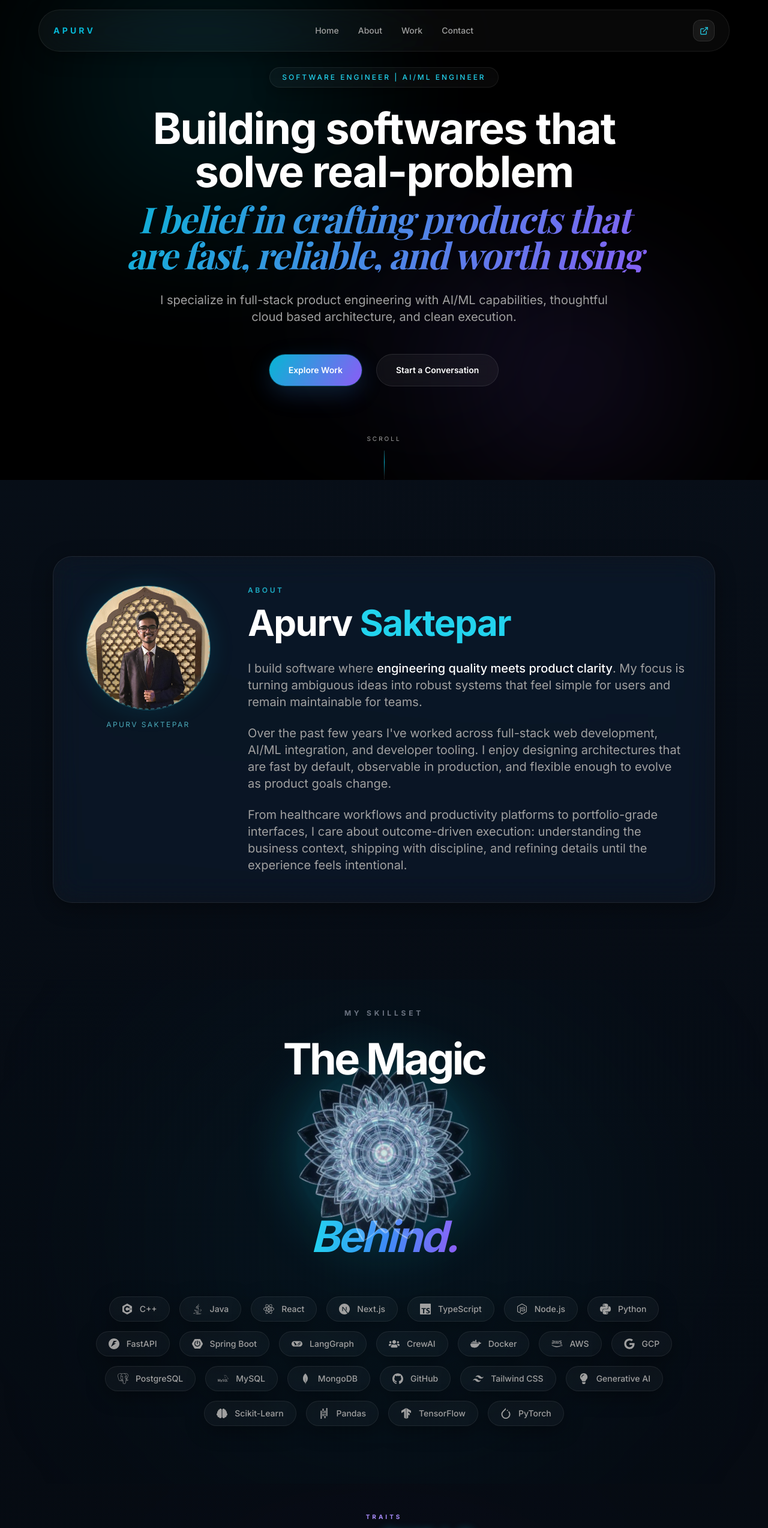
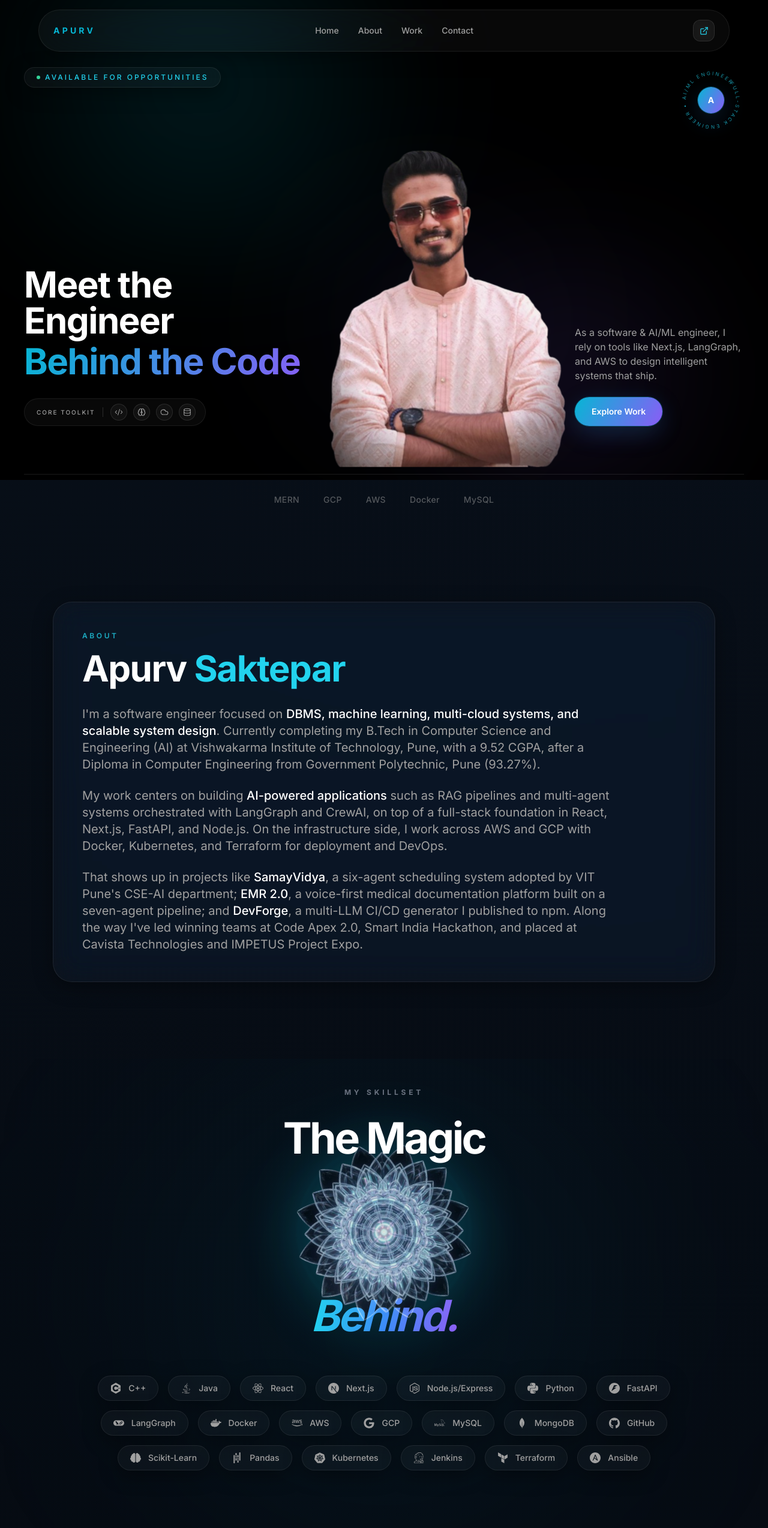
Before and after one commit to apurvv28/apurv-portfolio, a Next.js app: page / in a window 1280 px wide. Shown: the top 2547 px of the page at 60% size. Built offline with nearby package versions, Linux system fonts and the light colour scheme; a web font is replaced by a local one.

Commit message:
hero/about updated

```diff
--- a/components/AboutSection.tsx
+++ b/components/AboutSection.tsx
@@ -1,6 +1,5 @@
 "use client";
 
-import Image from "next/image";
 import { motion } from "framer-motion";
 
 export default function AboutSection(): JSX.Element {
@@ -18,23 +17,6 @@ export default function AboutSection(): JSX.Element {
         transition={{ type: "spring", stiffness: 400, damping: 30 }}
         className="glass-card rounded-[2rem] border border-cyan-500/20 bg-gradient-to-br from-cyan-500/10 to-violet-500/10 p-7 sm:p-12"
       >
-        <div className="grid items-start gap-10 lg:grid-cols-[220px_1fr] lg:gap-14">
-          <div className="flex flex-col items-center">
-            <div className="group relative flex h-44 w-44 items-center justify-center overflow-hidden rounded-full border border-cyan-400/35 bg-[#08101f] shadow-[0_0_40px_rgba(6,182,212,0.15)] sm:h-52 sm:w-52">
-              <Image
-                src="/images/apurv.jpeg"
-                alt="Apurv Saktepar"
-                fill
-                className="object-cover"
-                sizes="(max-width: 640px) 176px, 208px"
-                priority
-              />
-              <div className="absolute inset-0 border-2 border-dashed border-cyan-300/35 rounded-full" />
-            </div>
-            <p className="mt-4 text-center text-[10px] tracking-[0.2em] text-cyan-300/70 uppercase sm:text-xs">Apurv Saktepar</p>
-          </div>
-
-          <div>
         <p className="text-[10px] font-semibold tracking-[0.3em] text-cyan-400/80 uppercase sm:text-xs">
           About
         </p>
@@ -42,18 +24,16 @@ export default function AboutSection(): JSX.Element {
           Apurv <span className="text-cyan-400">Saktepar</span>
         </h2>
 
-            <div className="mt-8 space-y-6 text-base leading-relaxed text-[var(--text-muted)] sm:text-lg lg:text-xl">
+        <div className="mt-8 max-w-4xl space-y-6 text-base leading-relaxed text-[var(--text-muted)] sm:text-lg lg:text-xl">
           <p>
-                I build software where <span className="font-medium text-[var(--text-main)]">engineering quality meets product clarity</span>. My focus is turning ambiguous ideas into robust systems that feel simple for users and remain maintainable for teams.
+            I&apos;m a software engineer focused on <span className="font-medium text-[var(--text-main)]">DBMS, machine learning, multi-cloud systems, and scalable system design</span>. Currently completing my B.Tech in Computer Science and Engineering (AI) at Vishwakarma Institute of Technology, Pune, with a 9.52 CGPA, after a Diploma in Computer Engineering from Government Polytechnic, Pune (93.27%).
           </p>
           <p>
-                Over the past few years I&apos;ve worked across full-stack web development, AI/ML integration, and developer tooling. I enjoy designing architectures that are fast by default, observable in production, and flexible enough to evolve as product goals change.
+            My work centers on building <span className="font-medium text-[var(--text-main)]">AI-powered applications</span> such as RAG pipelines and multi-agent systems orchestrated with LangGraph and CrewAI, on top of a full-stack foundation in React, Next.js, FastAPI, and Node.js. On the infrastructure side, I work across AWS and GCP with Docker, Kubernetes, and Terraform for deployment and DevOps.
           </p>
           <p>
-                From healthcare workflows and productivity platforms to portfolio-grade interfaces, I care about outcome-driven execution: understanding the business context, shipping with discipline, and refining details until the experience feels intentional.
+            That shows up in projects like <span className="font-medium text-[var(--text-main)]">SamayVidya</span>, a six-agent scheduling system adopted by VIT Pune&apos;s CSE-AI department; <span className="font-medium text-[var(--text-main)]">EMR 2.0</span>, a voice-first medical documentation platform built on a seven-agent pipeline; and <span className="font-medium text-[var(--text-main)]">DevForge</span>, a multi-LLM CI/CD generator I published to npm. Along the way I&apos;ve led winning teams at Code Apex 2.0, Smart India Hackathon, and placed at Cavista Technologies and IMPETUS Project Expo.
           </p>
-            </div>
-          </div>
         </div>
       </motion.div>
     </motion.section>
--- a/components/Hero.tsx
+++ b/components/Hero.tsx
@@ -1,96 +1,212 @@
 "use client";
 
-import { motion } from "framer-motion";
+import { useRef } from "react";
+import Image from "next/image";
+import { motion, useScroll, useTransform } from "framer-motion";
+import { Code2, Brain, Cloud, Database } from "lucide-react";
+
+const STACK = [
+  { icon: Code2, label: "Full-Stack" },
+  { icon: Brain, label: "AI / ML" },
+  { icon: Cloud, label: "Cloud" },
+  { icon: Database, label: "Systems" },
+];
+
+const TOOLS = ["MERN", "GCP", "AWS", "Docker", "MySQL"];
 
 export default function Hero(): JSX.Element {
+  const sectionRef = useRef<HTMLElement>(null);
+
+  const { scrollYProgress } = useScroll({
+    target: sectionRef,
+    offset: ["start start", "end start"],
+  });
+
+  const contentOpacity = useTransform(scrollYProgress, [0, 0.7, 1], [1, 1, 0]);
+  const contentY = useTransform(scrollYProgress, [0, 1], [0, -140]);
+  const photoY = useTransform(scrollYProgress, [0, 1], [0, -40]);
+  const blendOpacity = useTransform(scrollYProgress, [0.45, 1], [0, 1]);
+
   return (
-    <section id="home" className="relative flex min-h-[90vh] items-center justify-center overflow-hidden pt-20 sm:pt-28">
+    <section
+      id="home"
+      ref={sectionRef}
+      className="relative flex min-h-screen flex-col overflow-hidden pt-28 pb-8"
+    >
       <div className="pointer-events-none absolute inset-0 -z-10 bg-hero-radial opacity-70" />
+      <div className="pointer-events-none absolute right-[6%] top-1/3 -z-10 h-[420px] w-[420px] -translate-y-1/2 rounded-full bg-accent-gradient opacity-20 blur-[120px] lg:right-[18%] lg:h-[520px] lg:w-[520px]" />
 
+      {/* flex-1 + flex-col here, NOT on the row below — this is what lets
+          mt-auto push the bottom strip down without stretching/centering
+          the photo into empty space */}
       <motion.div
-        initial={{ opacity: 0, y: 30 }}
-        animate={{ opacity: 1, y: 0 }}
-        transition={{ duration: 1, ease: [0.16, 1, 0.3, 1] }}
-        className="mx-auto max-w-5xl px-6 text-center"
+        style={{ opacity: contentOpacity, y: contentY }}
+        className="relative mx-auto flex w-full max-w-7xl flex-1 flex-col px-6 lg:px-10"
       >
+        {/* ---------- Top row ---------- */}
+        <div className="flex shrink-0 items-start justify-between">
           <motion.p
             initial={{ opacity: 0, scale: 0.9 }}
             animate={{ opacity: 1, scale: 1 }}
             transition={{ delay: 0.2, duration: 0.8 }}
-          className="mb-8 inline-flex rounded-full glass-card border border-cyan-500/30 px-5 py-2 text-[10px] font-medium tracking-[0.25em] text-cyan-400 uppercase sm:text-xs"
+            className="inline-flex items-center gap-2 rounded-full glass-card border border-cyan-500/30 px-5 py-2 text-[10px] font-medium tracking-[0.25em] text-cyan-400 uppercase sm:text-xs"
           >
-          Software Engineer | AI/ML Engineer
+            <span className="relative flex h-1.5 w-1.5">
+              <span className="absolute inline-flex h-full w-full animate-ping rounded-full bg-emerald-400 opacity-75" />
+              <span className="relative inline-flex h-1.5 w-1.5 rounded-full bg-emerald-400" />
+            </span>
+            Available for Opportunities
           </motion.p>
 
-        <h1 className="text-balance text-4xl font-bold leading-[1.1] tracking-tight text-[var(--text-main)] sm:text-6xl lg:text-7xl">
-          Building softwares that solve real-problem
-          <motion.span
-            initial={{ opacity: 0, x: -20 }}
-            animate={{ opacity: 1, x: 0 }}
-            transition={{ delay: 0.4, duration: 1 }}
-            className="mt-3 block bg-accent-gradient bg-clip-text font-serif text-3xl italic text-transparent sm:text-5xl lg:text-6xl"
+          <RotatingEmblem />
+        </div>
+
+        {/* ---------- Middle row: NOT flex-1 anymore, sized naturally,
+             everything bottom-anchored so the photo sits flush with the
+             baseline instead of floating in dead space ---------- */}
+        <div className="relative mt-12 grid grid-cols-1 items-end gap-10 lg:mt-16 lg:grid-cols-12 lg:gap-6">
+          {/* Heading + stack badge */}
+          <div className="order-1 lg:col-span-5 lg:pb-6">
+            <motion.h1
+              initial={{ opacity: 0, y: 24 }}
+              animate={{ opacity: 1, y: 0 }}
+              transition={{ delay: 0.3, duration: 0.9, ease: [0.16, 1, 0.3, 1] }}
+              className="text-balance text-4xl font-bold leading-[1.05] tracking-tight text-[var(--text-main)] sm:text-5xl lg:text-6xl"
             >
-            I belief in crafting products that are fast, reliable, and worth using
-          </motion.span>
-        </h1>
+              Meet the Engineer
+              <span className="mt-2 block bg-accent-gradient bg-clip-text text-transparent">
+                Behind the Code
+              </span>
+            </motion.h1>
 
-        <motion.p
-          initial={{ opacity: 0 }}
-          animate={{ opacity: 1 }}
-          transition={{ delay: 0.6, duration: 1 }}
-          className="mx-auto mt-8 max-w-3xl text-base leading-relaxed text-[var(--text-muted)] sm:text-lg lg:text-xl"
+            <motion.div
+              initial={{ opacity: 0, y: 16 }}
+              animate={{ opacity: 1, y: 0 }}
+              transition={{ delay: 0.55, duration: 0.7 }}
+              className="mt-8 inline-flex items-center gap-3 rounded-full glass-card border border-white/10 px-4 py-2"
             >
-          I specialize in full-stack product engineering with AI/ML capabilities, thoughtful cloud based architecture, and clean execution.
-        </motion.p>
+              <span className="pl-1 text-[10px] font-medium tracking-[0.2em] text-[var(--text-muted)] uppercase">
+                Core Toolkit
+              </span>
+              <span className="h-4 w-px bg-white/15" />
+              <span className="flex items-center gap-2.5">
+                {STACK.map(({ icon: Icon, label }) => (
+                  <span
+                    key={label}
+                    title={label}
+                    className="flex h-7 w-7 items-center justify-center rounded-full border border-white/10 bg-white/[0.04] text-[var(--text-muted)] transition-colors hover:border-cyan-500/40 hover:text-cyan-400"
+                  >
+                    <Icon className="h-3.5 w-3.5" strokeWidth={1.75} />
+                  </span>
+                ))}
+              </span>
+            </motion.div>
+          </div>
 
+          {/* Portrait — height is viewport-relative + capped, NOT a giant
+              fixed box, so there's no leftover space for it to float in */}
+          <motion.div
+            initial={{ opacity: 0, scale: 1 }}
+            animate={{ opacity: 1, scale: 1.2 }}
+            transition={{ delay: 0.25, duration: 1, ease: [0.16, 1, 0.3, 1] }}
+            className="order-2 relative mx-auto h-[48vh] max-h-[560px] w-[78%] sm:h-[52vh] sm:w-[68%] lg:col-span-4 lg:h-[56vh] lg:w-full"
+          >
+            <motion.div
+              style={{ y: photoY }}
+              className="relative h-full w-full
+                [mask-image:radial-gradient(ellipse_72%_92%_at_50%_42%,black_55%,transparent_100%)]
+                [-webkit-mask-image:radial-gradient(ellipse_72%_92%_at_50%_42%,black_55%,transparent_100%)]"
+            >
+              {/* Once you have a clean cutout (e.g. from remove.bg), swap
+                  src to "/profile.png" and delete the mask-image classes
+                  above — a real cutout doesn't need the vignette. */}
+              <Image
+                src="/profile.png"
+                alt="Apurv — Software & AI/ML Engineer"
+                fill
+                priority
+                sizes="(min-width: 1024px) 32vw, 80vw"
+                className="object-cover object-top"
+              />
+            </motion.div>
+          </motion.div>
+
+          {/* Aside copy + CTA */}
           <motion.div
             initial={{ opacity: 0, y: 20 }}
             animate={{ opacity: 1, y: 0 }}
-          transition={{ delay: 0.8, duration: 0.8 }}
-          className="mt-12 flex flex-col items-center justify-center gap-4 sm:flex-row sm:gap-6"
+            transition={{ delay: 0.7, duration: 0.8 }}
+            className="order-3 flex flex-col gap-6 lg:col-span-3 lg:items-start lg:pb-6"
           >
+            <p className="text-sm leading-relaxed text-[var(--text-muted)] sm:text-base">
+              As a software &amp; AI/ML engineer, I rely on tools like Next.js, LangGraph, and AWS to design intelligent systems that ship.
+            </p>
             <motion.a
               href="#work"
               whileHover={{ scale: 1.05, y: -2 }}
               whileTap={{ scale: 0.98 }}
-            className="w-full rounded-full bg-accent-gradient px-8 py-4 text-sm font-semibold text-white shadow-glow transition-all sm:w-auto"
+              className="inline-flex w-fit items-center justify-center rounded-full bg-accent-gradient px-7 py-3.5 text-sm font-semibold text-white shadow-glow transition-all"
             >
               Explore Work
             </motion.a>
-          <motion.a
-            href="#contact"
-            whileHover={{ scale: 1.05, y: -2, backgroundColor: "rgba(6, 182, 212, 0.1)" }}
-            whileTap={{ scale: 0.98 }}
-            className="w-full rounded-full glass-button border border-cyan-500/40 px-8 py-4 text-sm font-semibold text-white transition-all sm:w-auto"
+          </motion.div>
+        </div>
+
+        {/* ---------- Bottom group: pinned to the bottom of the section
+             via mt-auto, independent of how tall the row above is ---------- */}
+        <div className="mt-auto">
+          <motion.div
+            initial={{ opacity: 0, y: 16 }}
+            animate={{ opacity: 1, y: 0 }}
+            transition={{ delay: 0.95, duration: 0.8 }}
+            className="mt-14 flex flex-wrap items-center justify-center gap-x-10 gap-y-4 border-t border-white/10 pt-8"
           >
-            Start a Conversation
-          </motion.a>
+            {TOOLS.map((tool) => (
+              <span
+                key={tool}
+                className="text-sm font-medium tracking-wide text-[var(--text-muted)] opacity-50 transition-opacity hover:opacity-100"
+              >
+                {tool}
+              </span>
+            ))}
+          </motion.div>
+        </div>
       </motion.div>
 
-        <motion.a
-          href="#about"
-          initial={{ opacity: 0 }}
-          animate={{ opacity: 1 }}
-          transition={{ delay: 1.2, duration: 1 }}
-          aria-label="Scroll to about section"
-          className="group mx-auto mt-20 flex w-fit flex-col items-center gap-3 text-[10px] tracking-[0.3em] text-[var(--text-muted)] uppercase transition-colors hover:text-cyan-400"
-        >
-          Scroll
-          <div className="relative h-12 w-px overflow-hidden bg-white/10">
       <motion.div
-              animate={{
-                y: ["-100%", "100%"]
-              }}
-              transition={{
-                duration: 2,
-                repeat: Infinity,
-                ease: "linear"
-              }}
-              className="absolute inset-0 bg-gradient-to-b from-transparent via-cyan-500 to-transparent"
+        style={{ opacity: blendOpacity }}
+        className="pointer-events-none absolute inset-x-0 bottom-0 h-1/2 bg-gradient-to-b from-transparent to-black"
       />
-          </div>
-        </motion.a>
-      </motion.div>
     </section>
   );
 }
+
+function RotatingEmblem(): JSX.Element {
+  return (
+    <motion.div
+      initial={{ opacity: 0, scale: 0.8 }}
+      animate={{ opacity: 1, scale: 1 }}
+      transition={{ delay: 0.4, duration: 0.9 }}
+      className="relative hidden h-[110px] w-[110px] shrink-0 items-center justify-center sm:flex"
+    >
+      <motion.svg
+        viewBox="0 0 100 100"
+        animate={{ rotate: 360 }}
+        transition={{ duration: 18, repeat: Infinity, ease: "linear" }}
+        className="absolute inset-0 h-full w-full text-cyan-400/70"
+      >
+        <defs>
+          <path id="emblemCircle" d="M 50,50 m -38,0 a 38,38 0 1,1 76,0 a 38,38 0 1,1 -76,0" />
+        </defs>
+        <text fontSize="7.4" letterSpacing="2.5" fill="currentColor" className="uppercase">
+          <textPath href="#emblemCircle" startOffset="0%">
+            Full-Stack Engineer • AI/ML Engineer •
+          </textPath>
+        </text>
+      </motion.svg>
+      <span className="flex h-11 w-11 items-center justify-center rounded-full bg-accent-gradient text-sm font-bold text-white shadow-glow">
+        A
+      </span>
+    </motion.div>
+  );
+}
--- a/components/SkillIcon.tsx
+++ b/components/SkillIcon.tsx
@@ -17,6 +17,10 @@ import {
   SiSpringboot,
   SiFastapi,
   SiMysql,
+  SiKubernetes,
+  SiJenkins,
+  SiTerraform,
+  SiAnsible
 } from "react-icons/si";
 import { FaFire, FaUsers, FaAws, FaBrain, FaRegHandshake, FaLightbulb, FaComments, FaSync, FaGoogle, FaJava } from "react-icons/fa";
 
@@ -34,24 +38,28 @@ export default function SkillIcon({ iconType, size = 32, className = "" }: Skill
     nodejs: <SiNodedotjs size={size} className={className} />,
     python: <SiPython size={size} className={className} />,
     langgraph: <SiLangchain size={size} className={className} />,
-    crewai: <FaUsers size={size} className={className} />,
+    // crewai: <FaUsers size={size} className={className} />,
     docker: <SiDocker size={size} className={className} />,
     aws: <FaAws size={size} className={className} />,
     gcp: <FaGoogle size={size} className={className} />,
-    postgresql: <SiPostgresql size={size} className={className} />,
+    // postgresql: <SiPostgresql size={size} className={className} />,
     mongodb: <SiMongodb size={size} className={className} />,
     github: <SiGithub size={size} className={className} />,
-    tailwind: <SiTailwindcss size={size} className={className} />,
-    genai: <FaLightbulb size={size} className={className} />,
+    // tailwind: <SiTailwindcss size={size} className={className} />,
+    // genai: <FaLightbulb size={size} className={className} />,
     sklearn: <FaBrain size={size} className={className} />,
     pandas: <SiPandas size={size} className={className} />,
-    tensorflow: <SiTensorflow size={size} className={className} />,
-    pytorch: <SiPytorch size={size} className={className} />,
+    // tensorflow: <SiTensorflow size={size} className={className} />,
+    // pytorch: <SiPytorch size={size} className={className} />,
     cpp: <SiCplusplus size={size} className={className} />,
     java: <FaJava size={size} className={className} />,
-    springboot: <SiSpringboot size={size} className={className} />,
+    // springboot: <SiSpringboot size={size} className={className} />,
     fastapi: <SiFastapi size={size} className={className} />,
     mysql: <SiMysql size={size} className={className} />,
+    kubernetes: <SiKubernetes size={size} className={className} />,
+    jenkins: <SiJenkins size={size} className={className} />,
+    terraform: <SiTerraform size={size} className={className} />,
+    ansible: <SiAnsible size={size} className={className} />,
     // Soft Skills
     leadership: <FaUsers size={size} className={className} />,
     thinking: <FaBrain size={size} className={className} />,
--- a/data/skills.ts
+++ b/data/skills.ts
@@ -37,14 +37,7 @@ export const skills: Skill[] = [
     category: "tech"
   },
   {
-    name: "TypeScript",
-    color: "from-blue-600 to-blue-400",
-    description: "Type-safe JavaScript for scalable applications.",
-    iconType: "typescript",
-    category: "tech"
-  },
-  {
-    name: "Node.js",
+    name: "Node.js/Express",
     color: "from-green-600 to-emerald-500",
     description: "Scalable backend runtime for APIs and services.",
     iconType: "nodejs",
@@ -64,13 +57,13 @@ export const skills: Skill[] = [
     iconType: "fastapi",
     category: "tech"
   },
-  {
-    name: "Spring Boot",
-    color: "from-green-700 to-green-500",
-    description: "Robust Java backend framework for enterprise apps.",
-    iconType: "springboot",
-    category: "tech"
-  },
+  // {
+  //   name: "Spring Boot",
+  //   color: "from-green-700 to-green-500",
+  //   description: "Robust Java backend framework for enterprise apps.",
+  //   iconType: "springboot",
+  //   category: "tech"
+  // },
   {
     name: "LangGraph",
     color: "from-purple-500 to-pink-500",
@@ -78,13 +71,13 @@ export const skills: Skill[] = [
     iconType: "langgraph",
     category: "tech"
   },
-  {
-    name: "CrewAI",
-    color: "from-indigo-500 to-purple-500",
-    description: "Designing and managing autonomous AI agents.",
-    iconType: "crewai",
-    category: "tech"
-  },
+  // {
+  //   name: "CrewAI",
+  //   color: "from-indigo-500 to-purple-500",
+  //   description: "Designing and managing autonomous AI agents.",
+  //   iconType: "crewai",
+  //   category: "tech"
+  // },
   {
     name: "Docker",
     color: "from-blue-500 to-cyan-600",
@@ -106,13 +99,13 @@ export const skills: Skill[] = [
     iconType: "gcp",
     category: "tech"
   },
-  {
-    name: "PostgreSQL",
-    color: "from-blue-600 to-blue-400",
-    description: "Advanced relational database for complex queries.",
-    iconType: "postgresql",
-    category: "tech"
-  },
+  // {
+  //   name: "PostgreSQL",
+  //   color: "from-blue-600 to-blue-400",
+  //   description: "Advanced relational database for complex queries.",
+  //   iconType: "postgresql",
+  //   category: "tech"
+  // },
   {
     name: "MySQL",
     color: "from-blue-500 to-orange-500",
@@ -134,20 +127,20 @@ export const skills: Skill[] = [
     iconType: "github",
     category: "tech"
   },
-  {
-    name: "Tailwind CSS",
-    color: "from-cyan-400 to-blue-500",
-    description: "Utility-first CSS for rapid UI development.",
-    iconType: "tailwind",
-    category: "tech"
-  },
-  {
-    name: "Generative AI",
-    color: "from-pink-500 to-purple-600",
-    description: "Developing LLM-powered applications and workflows.",
-    iconType: "genai",
-    category: "tech"
-  },
+  // {
+  //   name: "Tailwind CSS",
+  //   color: "from-cyan-400 to-blue-500",
+  //   description: "Utility-first CSS for rapid UI development.",
+  //   iconType: "tailwind",
+  //   category: "tech"
+  // },
+  // {
+  //   name: "Generative AI",
+  //   color: "from-pink-500 to-purple-600",
+  //   description: "Developing LLM-powered applications and workflows.",
+  //   iconType: "genai",
+  //   category: "tech"
+  // },
   {
     name: "Scikit-Learn",
     color: "from-purple-600 to-indigo-500",
@@ -162,18 +155,46 @@ export const skills: Skill[] = [
     iconType: "pandas",
     category: "tech"
   },
+  // {
+  //   name: "TensorFlow",
+  //   color: "from-purple-600 to-indigo-500",
+  //   description: "Building intelligent models for predictions and insights.",
+  //   iconType: "tensorflow",
+  //   category: "tech"
+  // },
+  // {
+  //   name: "PyTorch",
+  //   color: "from-purple-600 to-indigo-500",
+  //   description: "Building intelligent models for predictions and insights.",
+  //   iconType: "pytorch",
+  //   category: "tech"
+  // },
   {
-    name: "TensorFlow",
+    name: "Kubernetes",
     color: "from-purple-600 to-indigo-500",
     description: "Building intelligent models for predictions and insights.",
-    iconType: "tensorflow",
+    iconType: "kubernetes",
     category: "tech"
   },
   {
-    name: "PyTorch",
+    name: "Jenkins",
     color: "from-purple-600 to-indigo-500",
     description: "Building intelligent models for predictions and insights.",
-    iconType: "pytorch",
+    iconType: "jenkins",
+    category: "tech"
+  },
+  {
+    name: "Terraform",
+    color: "from-purple-600 to-indigo-500",
+    description: "Building intelligent models for predictions and insights.",
+    iconType: "terraform",
+    category: "tech"
+  },
+  {
+    name: "Ansible",
+    color: "from-purple-600 to-indigo-500",
+    description: "Building intelligent models for predictions and insights.",
+    iconType: "ansible",
     category: "tech"
   },
   // Soft Skills
```
Also changed, not shown: public/profile.png (added). Lines whose indentation alone changed are shown as unchanged.
